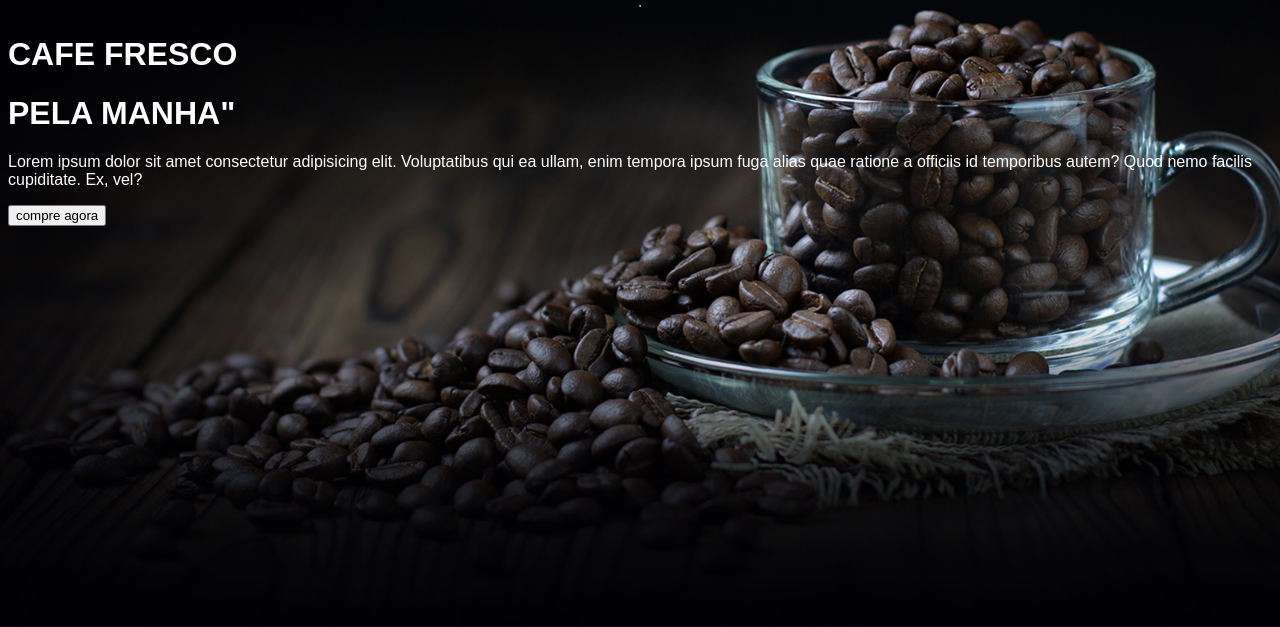
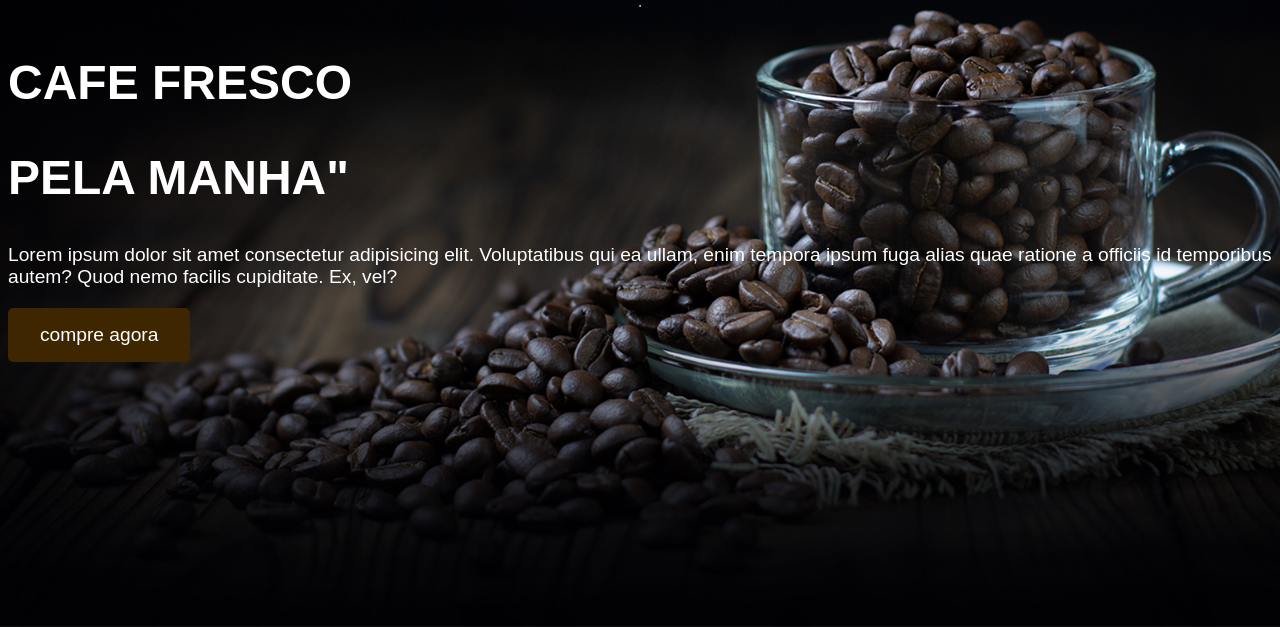
Before and after one commit to gootitih/nova_landing_page, a plain HTML site: page index.html in a window 1280 px wide. Shown: the part 173-800 px from the top of the page. Drawn offline with Linux system fonts and the light colour scheme.

Commit message:
landing page completa

```diff
--- a/index.css
+++ b/index.css
@@ -68,4 +68,33 @@ text-decoration: rgb(255, 255, 255);
     hr{
         border-bottom: solid 0.1px rgba(255, 255, 255, 0.2);
     }
-   C-title{color
+   .section titulo{
+    margin-left: 5rem;
+    margin-top: 10rem;
+   }
+
+ h1{
+    color: rgb(255, 255, 255);
+    font-size: 3rem;
+ }
+.titulo p{
+    color: rgb(255, 255, 255);
+    font-size: 1.2rem;
+    margin-top: 2rem;
+    font-weight: 100;
+ }
+
+ .titulo button{
+    padding: 1rem 2rem;
+    background-color: rgb(62, 38, 0);
+    color: rgb(255, 255, 255);
+    font-size: 1.2rem;
+    border-radius: 5px;
+    border: none;
+    cursor: pointer;
+    transition: background-color 0.3s ease;
+ }
+  .titulo button:hover{
+    letter-spacing: 2px;
+    transition: 0.3 all;
+  }
--- a/index.html
+++ b/index.html
@@ -4,15 +4,15 @@
     <meta charset="UTF-8">
     <meta http-equiv="X-UA-Compatible" content="IE=edge">
     <meta name="viewport" content="width=device-width, initial-scale=1.0">
-    <title>complete responsive coffee shop website design</title>
+    <title>landing page</title>
     <style>
     body {
       background-image:url('img/home-img.jpeg');
 
-      background-size: cover;        /* cobre a tela toda */
-      background-position: center;   /* centraliza a imagem */
-      background-repeat: no-repeat;  /* não repete */
-      background-attachment: fixed;  /* mantém o fundo fixo */
+      background-size: cover;
+      background-position: center;
+      background-repeat: no-repeat;
+      background-attachment: fixed;
       color: white;
       font-family: Arial, sans-serif;
       display: flex;
@@ -60,13 +60,12 @@
 
 <hr>
 
-<div class="titulo">
-    <div class="C-titulo">
-
+<section class="titulo">
 <h1>CAFE FRESCO</h1>
 <h1>PELA MANHA"</h1>
 <p>Lorem ipsum dolor sit amet consectetur adipisicing elit. Voluptatibus qui ea ullam, enim tempora ipsum fuga alias quae ratione a officiis id temporibus autem? Quod nemo facilis cupiditate. Ex, vel?</p>
            <button>compre agora</button>
+       </section>
 </div>
 </div>
 
```
